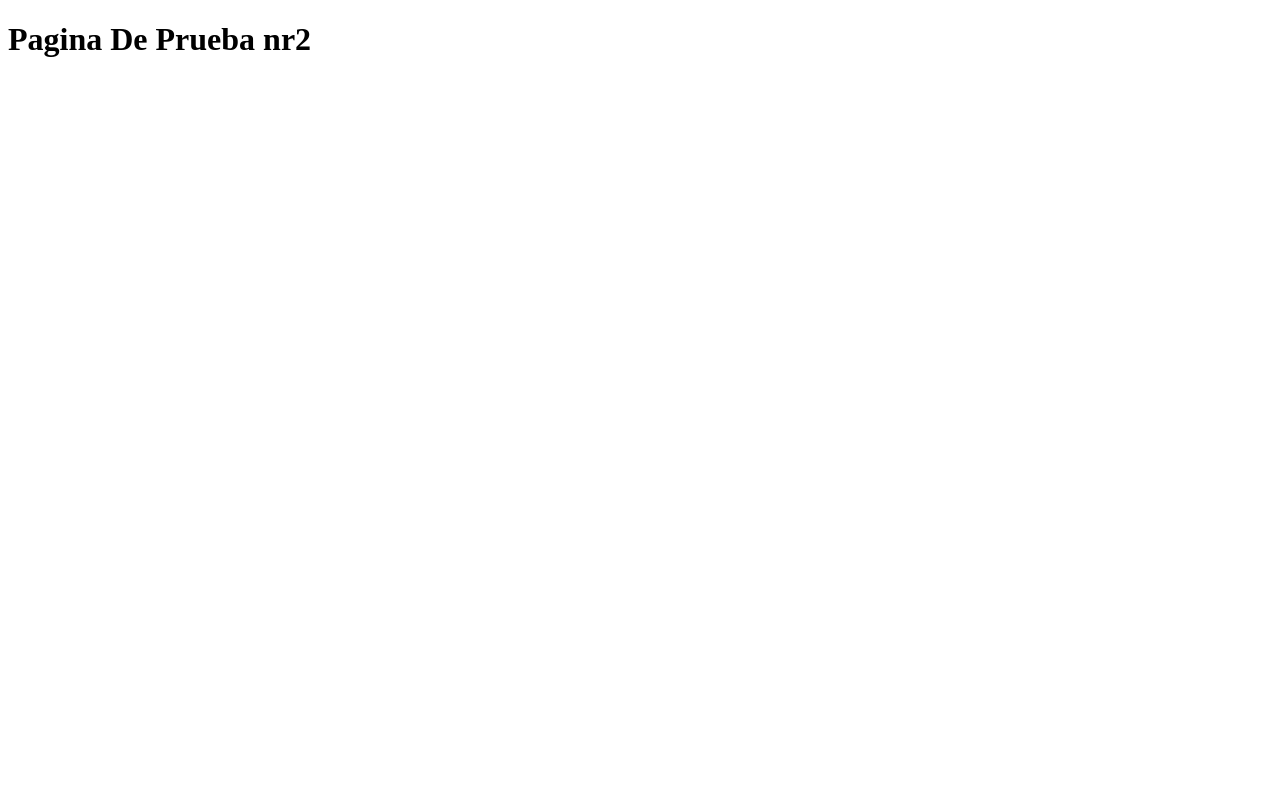
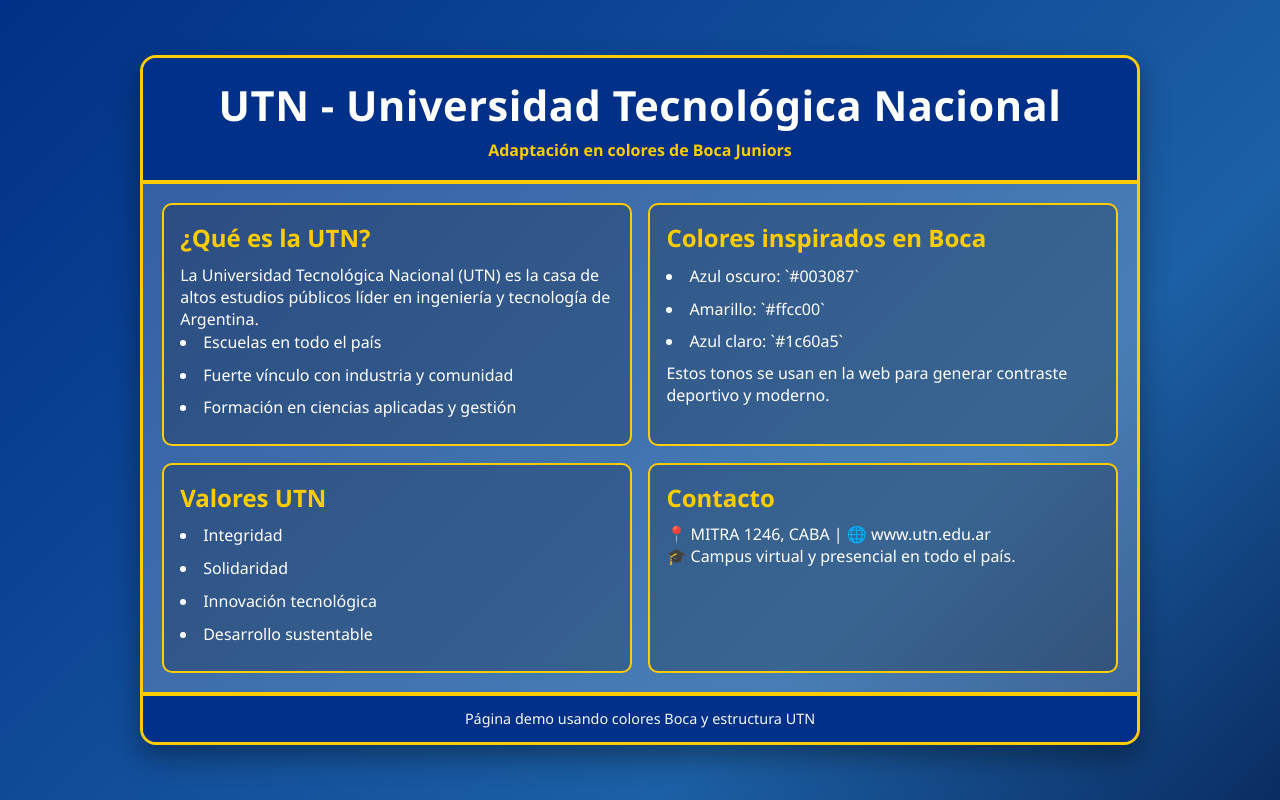
Before and after one commit to MatiasLoureiro/Utn-, a plain HTML site: page index.html in a window 1280 px wide. Drawn offline with Linux system fonts and the light colour scheme.

Commit message:
pagina boca

```diff
--- a/index.html
+++ b/index.html
@@ -1,11 +1,159 @@
 <!DOCTYPE html>
-<html lang="en">
+<html lang="es">
 <head>
     <meta charset="UTF-8">
     <meta name="viewport" content="width=device-width, initial-scale=1.0">
-    <title>Document</title>
+    <title>UTN - Colores de Boca</title>
+    <style>
+        :root {
+            --boca-azul: #003087;
+            --boca-amarillo: #ffcc00;
+            --boca-azul-claro: #1c60a5;
+            --gris-fondo: #f4f4f4;
+        }
+
+        * {
+            box-sizing: border-box;
+            margin: 0;
+            padding: 0;
+        }
+
+        body {
+            font-family: 'Segoe UI', Tahoma, Geneva, Verdana, sans-serif;
+            background: linear-gradient(135deg, var(--boca-azul) 0%, var(--boca-azul-claro) 70%, #0a2d62 100%);
+            color: #fff;
+            min-height: 100vh;
+            display: flex;
+            align-items: center;
+            justify-content: center;
+            padding: 1.2rem;
+        }
+
+        .container {
+            width: 100%;
+            max-width: 1000px;
+            background: rgba(255,255,255,.09);
+            border: 3px solid var(--boca-amarillo);
+            border-radius: 16px;
+            box-shadow: 0 12px 28px rgba(0,0,0,.36);
+            overflow: hidden;
+        }
+
+        header {
+            background: var(--boca-azul);
+            border-bottom: 4px solid var(--boca-amarillo);
+            padding: 1.2rem 1.5rem;
+            text-align: center;
+        }
+
+        header h1 {
+            font-size: clamp(1.6rem, 4vw, 2.6rem);
+            letter-spacing: .5px;
+        }
+
+        header p {
+            color: var(--boca-amarillo);
+            font-weight: 700;
+            margin-top: .35rem;
+        }
+
+        .content {
+            display: grid;
+            grid-template-columns: repeat(2, minmax(200px, 1fr));
+            gap: 1.05rem;
+            padding: 1.2rem;
+            background: rgba(255,255,255,.11);
+        }
+
+        .card {
+            background: rgba(0,0,0,.2);
+            border: 2px solid var(--boca-amarillo);
+            border-radius: 10px;
+            padding: 1rem;
+        }
+
+        .card h2 {
+            margin-bottom: .6rem;
+            color: var(--boca-amarillo);
+        }
+
+        .card ul {
+            list-style: inside;
+            line-height: 1.6;
+        }
+
+        .card li {
+            margin-bottom: .45rem;
+        }
+
+        footer {
+            text-align: center;
+            padding: .85rem;
+            background: var(--boca-azul);
+            border-top: 4px solid var(--boca-amarillo);
+            color: #f8f8f8;
+            font-size: 0.9rem;
+        }
+
+        @media (max-width: 760px) {
+            .content {
+                grid-template-columns: 1fr;
+            }
+
+            body {
+                padding: .5rem;
+            }
+        }
+    </style>
 </head>
 <body>
-    <h1>Pagina De Prueba nr2 </h1>
+    <section class="container">
+        <header>
+            <h1>UTN - Universidad Tecnológica Nacional</h1>
+            <p>Adaptación en colores de Boca Juniors</p>
+        </header>
+
+        <main class="content">
+            <article class="card">
+                <h2>¿Qué es la UTN?</h2>
+                <p>La Universidad Tecnológica Nacional (UTN) es la casa de altos estudios públicos líder en ingeniería y tecnología de Argentina.</p>
+                <ul>
+                    <li>Escuelas en todo el país</li>
+                    <li>Fuerte vínculo con industria y comunidad</li>
+                    <li>Formación en ciencias aplicadas y gestión</li>
+                </ul>
+            </article>
+
+            <article class="card">
+                <h2>Colores inspirados en Boca</h2>
+                <ul>
+                    <li>Azul oscuro: `#003087`</li>
+                    <li>Amarillo: `#ffcc00`</li>
+                    <li>Azul claro: `#1c60a5`</li>
+                </ul>
+                <p>Estos tonos se usan en la web para generar contraste deportivo y moderno.</p>
+            </article>
+
+            <article class="card">
+                <h2>Valores UTN</h2>
+                <ul>
+                    <li>Integridad</li>
+                    <li>Solidaridad</li>
+                    <li>Innovación tecnológica</li>
+                    <li>Desarrollo sustentable</li>
+                </ul>
+            </article>
+
+            <article class="card">
+                <h2>Contacto</h2>
+                <p>📍 MITRA 1246, CABA | 🌐 www.utn.edu.ar</p>
+                <p>🎓 Campus virtual y presencial en todo el país.</p>
+            </article>
+        </main>
+
+        <footer>
+            Página demo usando colores Boca y estructura UTN
+        </footer>
+    </section>
 </body>
 </html>
```
